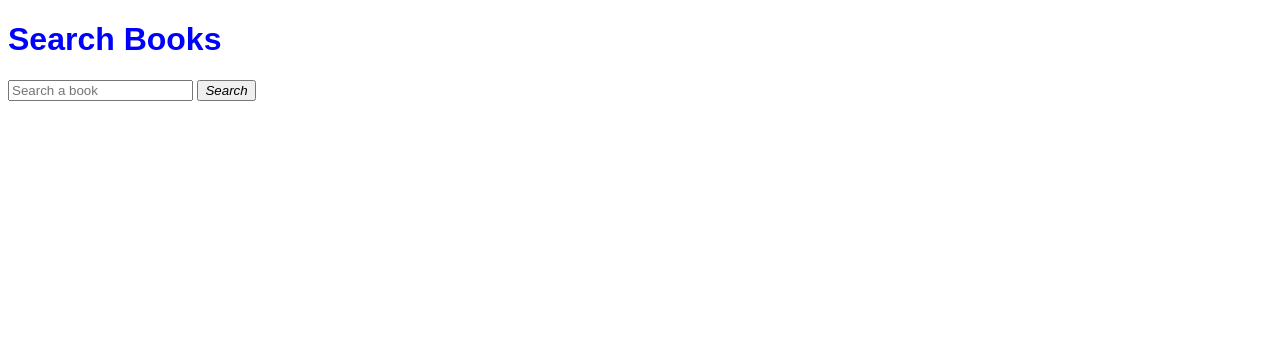
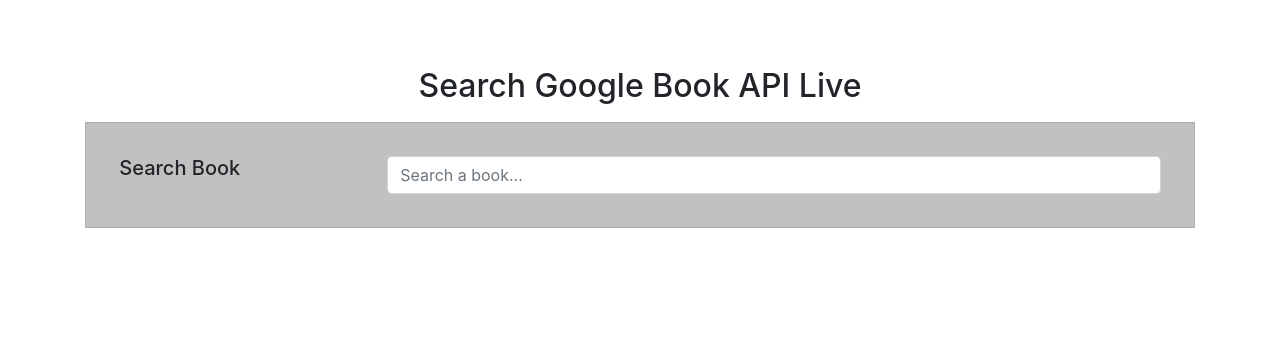
Before and after one commit to JTWhite/my_books, a Flask app: page /search in a window 1280 px wide. Shown: the top 355 px of the page. Run offline with Flask 3, Linux system fonts and the light colour scheme; some libraries are stand-ins or nearby versions.

Commit message:
live query

```diff
--- a/app/__init__.py
+++ b/app/__init__.py
@@ -4,6 +4,7 @@
 from .views.home import home
 from .views.admin import admin
 from .views.search import search
+
 from .models import GetBook
 
 
@@ -19,4 +20,5 @@
 app.register_blueprint(admin)
 app.register_blueprint(search)
 
+
 api.add_resource(GetBook, "/book/<string:title>")
--- a/app/static/css/main.css
+++ b/app/static/css/main.css
@@ -5,3 +5,32 @@
 
 
 }
+
+.search-table {
+    padding: 10%;
+    margin-top: -6%;
+}
+
+.search-box {
+    background: #c1c1c1;
+    border: 1px solid #ababab;
+    padding: 3%;
+}
+
+.search-box input:focus {
+    box-shadow: none;
+    border: 2px solid #eeeeee;
+}
+
+.search-list {
+    background: #fff;
+    border: 1px solid #ababab;
+    border-top: none;
+}
+
+.search-list h3 {
+    background: #eee;
+    padding: 3%;
+    color: #fe6f41;
+    margin-bottom: 0%;
+}
--- /dev/null
+++ b/app/static/js/live_search.js
@@ -0,0 +1,22 @@
+$(document).ready(function () {
+    load_data();
+    function load_data(query) {
+        $.ajax({
+            url: "/search/json",
+            method: "POST",
+            data: { query: query },
+            success: function (data) {
+                $('#result').html(data);
+                $("#result").append(data.htmlresponse);
+            }
+        });
+    }
+    $('#search_text').keyup(function () {
+        var search = $(this).val();
+        if (search != '') {
+            load_data(search);
+        } else {
+            load_data();
+        }
+    });
+});
--- a/app/templates/search.html
+++ b/app/templates/search.html
@@ -1,16 +1,30 @@
 {% extends "base.html" %}
 
 {% block head %}
-
+<link href="https://maxcdn.bootstrapcdn.com/bootstrap/4.1.1/css/bootstrap.min.css" rel="stylesheet" id="bootstrap-css">
+<script src="https://maxcdn.bootstrapcdn.com/bootstrap/4.1.1/js/bootstrap.min.js"></script>
+<script src="https://ajax.googleapis.com/ajax/libs/jquery/3.4.1/jquery.min.js"></script>
+<script src="{{ url_for('static', filename='js/live_search.js') }}"></script>
 {% endblock %}
 
 {% block body %}
-<h1>Search Books</h1>
-<form action="" method="post">
-    <input type="text" name="title" placeholder="Search a book">
-    <button type="submit"><i>Search</i></button>
-</form>
-{% for title in titles %}
-<li>{{ title }}</li>
-{% endfor %}
+<div class="container search-table">
+    <p>
+    <h2 align="center">Search Google Book API Live</h2>
+    </p>
+    <div class="search-box">
+        <div class="row">
+            <div class="col-md-3">
+                <h5>Search Book</h5>
+            </div>
+            <div class="col-md-9">
+                <input type="text" name="search_text" id="search_text" class="form-control"
+                    placeholder="Search a book...">
+                <!-- <input type="number" name="search_number" id="search_number" min="10" max="100" value="20"> -->
+            </div>
+        </div>
+    </div>
+    <div id="result"></div>
+</div>
+
 {% endblock %}
--- a/app/views/search.py
+++ b/app/views/search.py
@@ -1,5 +1,5 @@
 from flask import Blueprint, render_template
-from flask import request
+from flask import request, jsonify
 import asyncio
 import requests
 
@@ -13,28 +13,39 @@
 
 async def async_search_book(title):
 
-    query = f"https://www.googleapis.com/books/v1/volumes?q={title}"
+    query = (
+        f"https://www.googleapis.com/books/v1/volumes?q={title}&maxResults=20"
+    )
     response = requests.get(query)
     response = response.json()
 
     if response:
         books = [book["volumeInfo"] for book in response["items"]]
-        books = [book["title"] for book in books if "title" in book]
+        # books = [book["title"] for book in books if "title" in book]
         return books
 
     return None
 
 
-# @search.route("/search/<title>", methods=["GET"])
-@search.route("/search", methods=["GET", "POST"])
+@search.route("/search")
+def index():
+    return render_template("search.html")
+
+
+@search.route("/search/json", methods=["GET", "POST"])
 async def search_book():
-    response = None
+
     if request.method == "POST":
-        title = request.form["title"]
+        book = request.form["query"]
 
-        if title:
-            response = await async_search_book(title)
-    if not response:
-        response = ""
+        if book:
+            response = await async_search_book(book)
+            numrows = len(response)
 
-    return render_template("search.html", titles=response)
+    return jsonify(
+        {
+            "htmlresponse": render_template(
+                "search_response.html", employee=response, numrows=numrows
+            )
+        }
+    )
```
Also changed, not shown: app/templates/search_response.html (added, +22 -0 lines), app/services.py (added).
